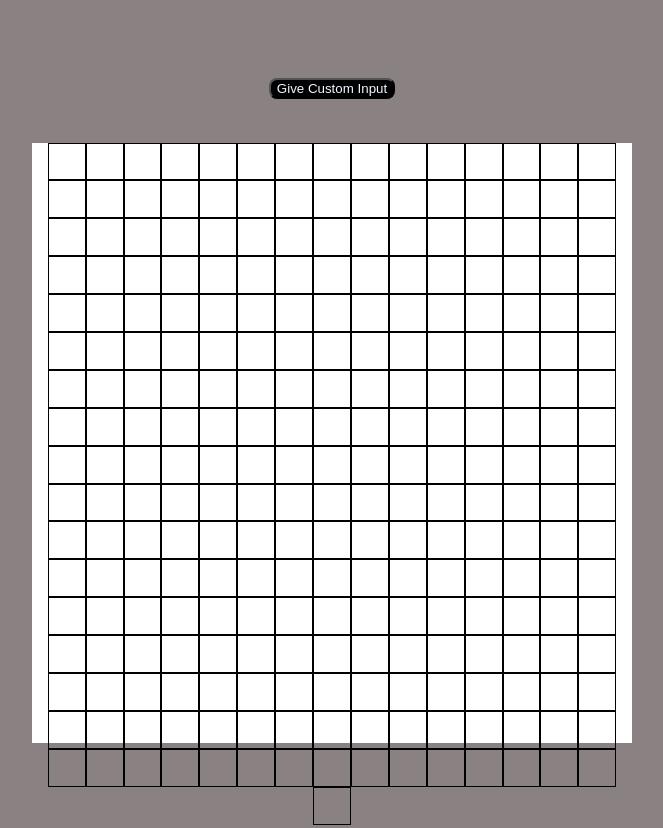
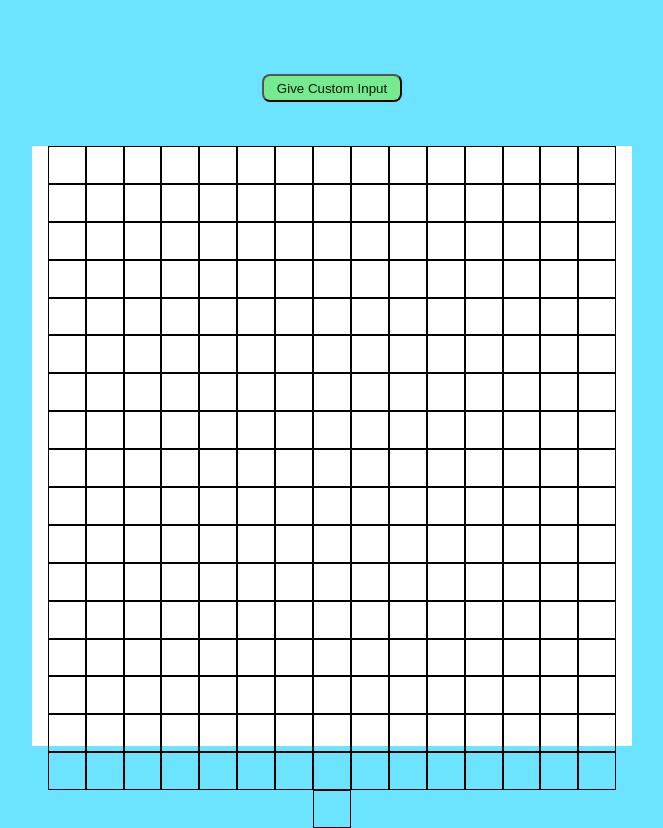
Before and after one commit to vardhman-dev/Etch-a-Sketch, a plain HTML site: page index.html in a window 1280 px wide. Shown: the whole page, without its empty margins (308-971 px from the left). Drawn offline with Linux system fonts and the light colour scheme.

Commit message:
Change body color and button color

```diff
--- a/style.css
+++ b/style.css
@@ -2,7 +2,7 @@ body{
     height: 100vh;
     margin: 0;
     padding: 10px;
-    background-color: rgb(138, 130, 130);
+    background-color: rgb(109, 228, 255);
     display: flex;
     flex-direction: column;
     align-items: center;
@@ -21,7 +21,9 @@ body{
 }
 
 #input{
+    width: 140px;
+    height: 28px;
     border-radius: 8px;
-    color: aliceblue;
-    background-color: black;
+    color: rgb(7, 24, 1);
+    background-color: rgb(118, 234, 143);
 }
```
